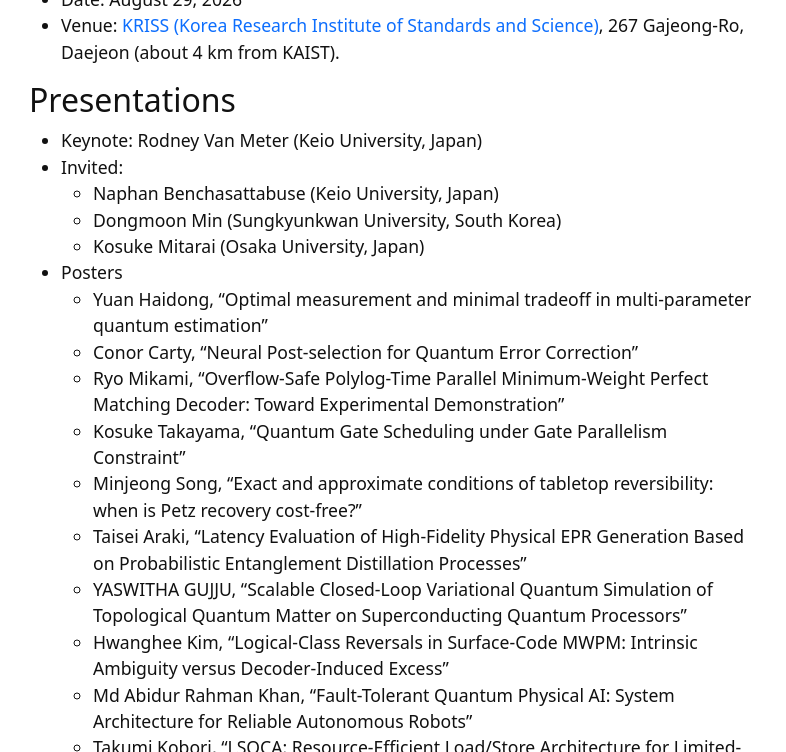
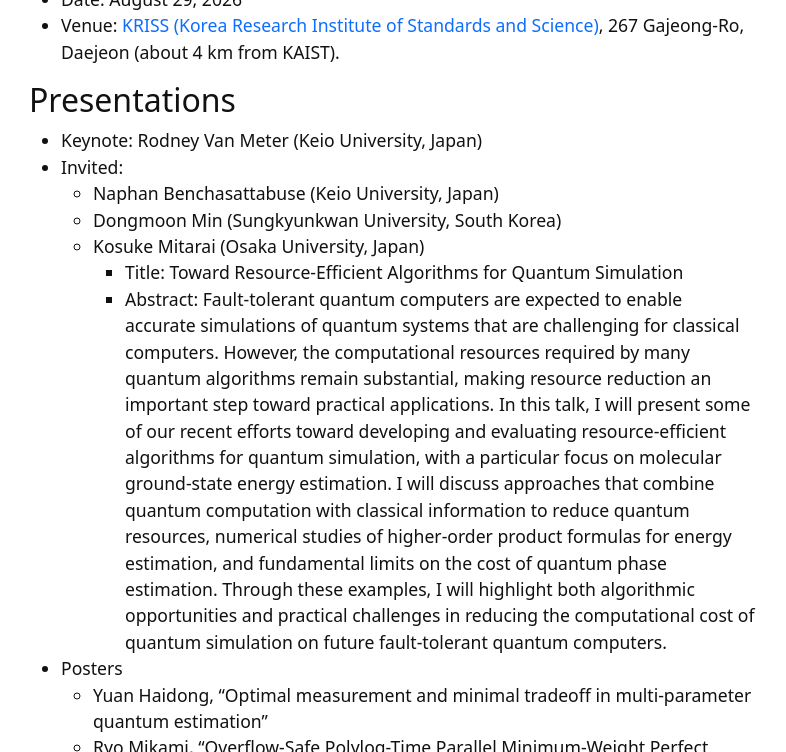
Before and after one commit to ftqcsa/ftqcsa.github.io, a Jekyll site: the page built from content/2026.md, in a window 1280 px wide and 900 px high, scrolled down 1417 px, cut to the strip 0-752 px from the top of the window. Shown: the whole strip, without its empty margins (248-1034 px from the left). Built offline with Jekyll 4.4.1, drawn with Linux system fonts in a browser that asks for light colours.

Commit message:
Update 2026.md

```diff
--- a/content/2026.md
+++ b/content/2026.md
@@ -28,9 +28,10 @@
   - Naphan Benchasattabuse (Keio University, Japan)
   - Dongmoon Min (Sungkyunkwan University, South Korea)
   - Kosuke Mitarai (Osaka University, Japan)
+    - Title: Toward Resource-Efficient Algorithms for Quantum Simulation
+    - Abstract: Fault-tolerant quantum computers are expected to enable accurate simulations of quantum systems that are challenging for classical computers. However, the computational resources required by many quantum algorithms remain substantial, making resource reduction an important step toward practical applications. In this talk, I will present some of our recent efforts toward developing and evaluating resource-efficient algorithms for quantum simulation, with a particular focus on molecular ground-state energy estimation. I will discuss approaches that combine quantum computation with classical information to reduce quantum resources, numerical studies of higher-order product formulas for energy estimation, and fundamental limits on the cost of quantum phase estimation. Through these examples, I will highlight both algorithmic opportunities and practical challenges in reducing the computational cost of quantum simulation on future fault-tolerant quantum computers.
 - Posters
   - Yuan Haidong,	"Optimal measurement and minimal tradeoff in multi-parameter quantum estimation"
-  - Conor Carty, "Neural Post-selection for Quantum Error Correction"
   - Ryo Mikami, "Overflow-Safe Polylog-Time Parallel Minimum-Weight Perfect Matching Decoder: Toward Experimental Demonstration"
   - Kosuke Takayama, "Quantum Gate Scheduling under Gate Parallelism Constraint"
   - Minjeong Song, "Exact and approximate conditions of tabletop reversibility: when is Petz recovery cost-free?"
```
